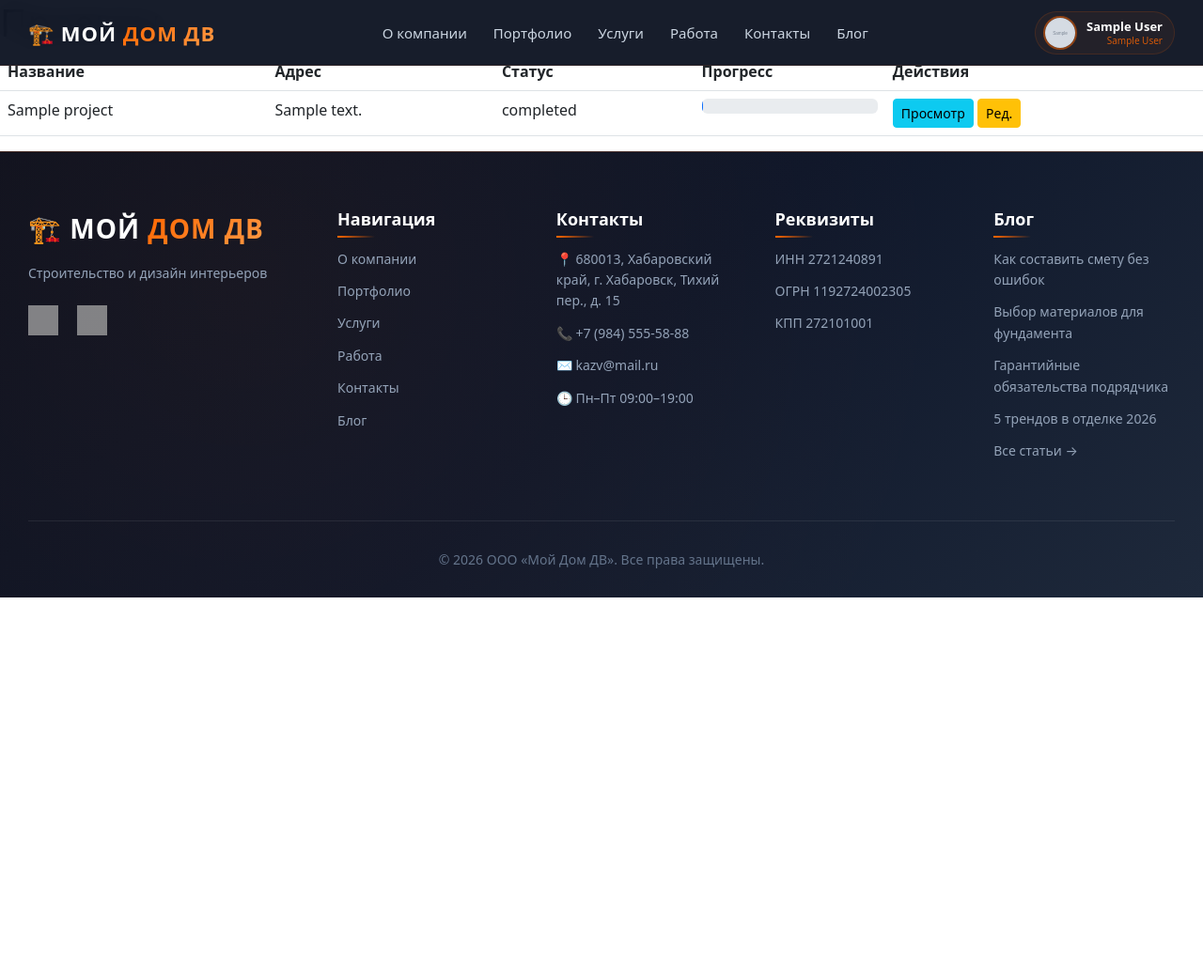
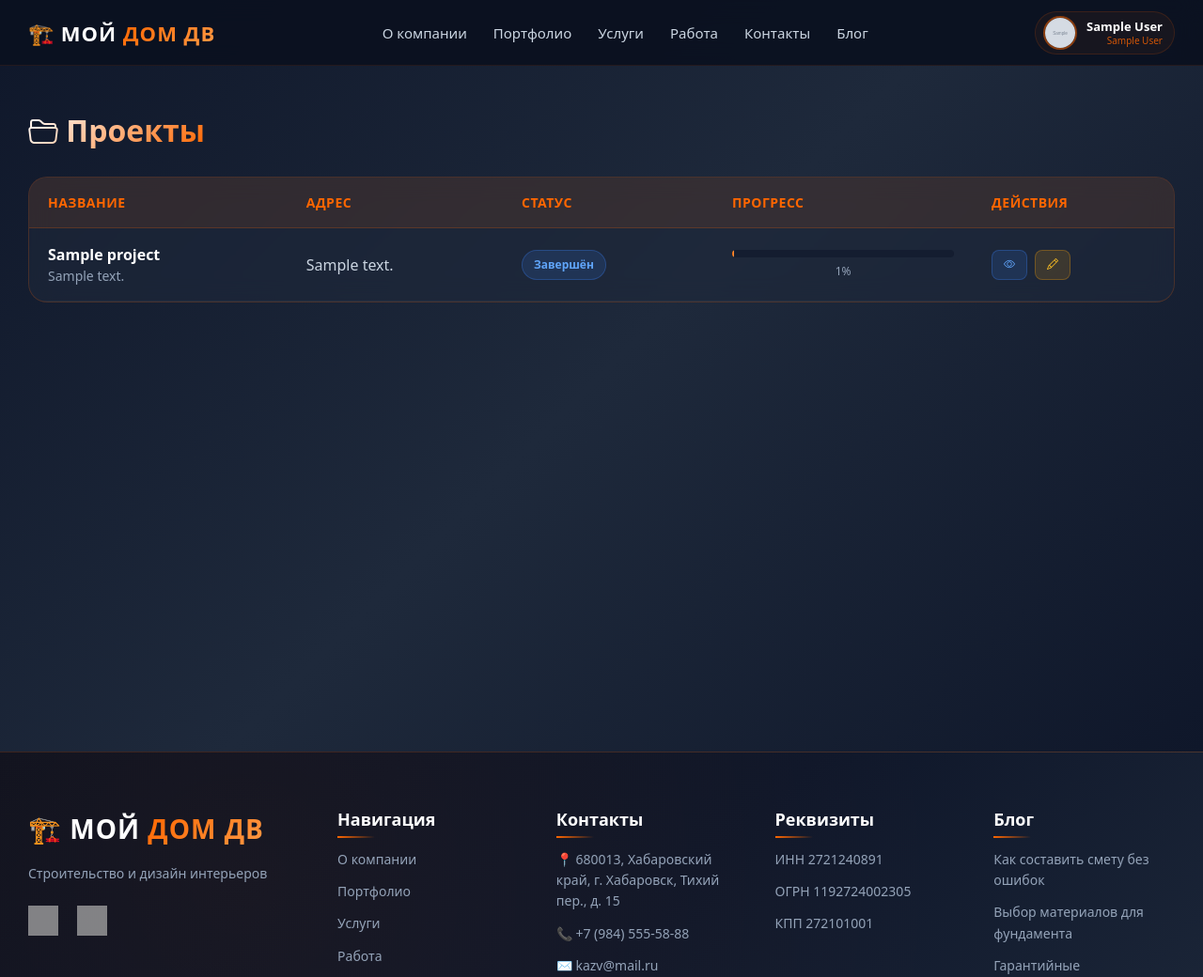
Before and after one commit to IceFox27/diploma, a Flask app: page /projects/ in a window 1280 px wide. Shown: the top 1040 px of the page at 94% size. Before the commit the page ends 636 px from the top, so only its background shows below. Run offline with Flask 3, Linux system fonts and the light colour scheme; a user stored in the database is signed in; tables that the repository leaves empty hold one stand-in row (values such as "Sample post"); grey boxes marked "Sample" are stand-in pictures; grey boxes are pictures that could not be loaded.

Commit message:
Добавлена стилизация для списка проектов

```diff
--- a/app/__init__.py
+++ b/app/__init__.py
@@ -6,7 +6,7 @@ from .config import Config
 from .routes.main import main
 from .routes.employee import employee
 from .routes.project import project_bp
-from .routes.work import work_bp  # ← ДОБАВЛЕН ИМПОРТ
+from .routes.work import work_bp
 
 def create_app(config_class=Config):
     app = Flask(__name__)
@@ -15,13 +15,12 @@ def create_app(config_class=Config):
     app.register_blueprint(main)
     app.register_blueprint(employee)
     app.register_blueprint(project_bp)
-    app.register_blueprint(work_bp)  # ← ДОБАВЛЕНА РЕГИСТРАЦИЯ
+    app.register_blueprint(work_bp)
 
     db.init_app(app)
     migrate.init_app(app, db)
     login_manager.init_app(app)
 
-    # Указывает, куда перенаправлять неавторизованного пользователя.
     login_manager.login_view = 'employee.login'
     login_manager.login_message = 'Вы не можете получить доступ к данной странице. Вам необходимо войти.'
     login_manager.login_message_category = 'info'
--- a/app/routes/project.py
+++ b/app/routes/project.py
@@ -3,7 +3,7 @@ from flask_login import login_required, current_user
 from ..extensions import db
 from ..models.project import Project
 from ..models.employee import Employee
-from ..models.role import Role  # ДОБАВЛЕН ИМПОРТ (был пропущен)
+from ..models.role import Role
 
 project_bp = Blueprint('project', __name__, url_prefix='/projects')
 
@@ -11,7 +11,6 @@ project_bp = Blueprint('project', __name__, url_prefix='/projects')
 @project_bp.route('/')
 @login_required
 def list_projects():
-    """Список всех проектов (директор видит все, менеджер/сотрудник - свои)"""
     if current_user.role.name == 'director':
         projects = Project.query.all()
     elif current_user.role.name == 'manager':
@@ -20,8 +19,6 @@ def list_projects():
             (Project.director_id == current_user.id)
         ).all()
     else:
-        # Обычный сотрудник - проекты, где он в рабочей группе
-        # assigned_projects теперь динамический (lazy='dynamic'), можно использовать .all()
         projects = current_user.assigned_projects.all()
 
     return render_template('projects/list.html', projects=projects)
@@ -30,20 +27,15 @@ def list_projects():
 @project_bp.route('/create', methods=['GET', 'POST'])
 @login_required
 def create():
-    """Создание проекта (только для директора)"""
-    # Проверка прав: только директор может создавать проекты
     if current_user.role.name != 'director':
         flash('Только директор может создавать проекты', 'danger')
         return redirect(url_for('project.list_projects'))
 
-    # GET-запрос: показываем форму
     if request.method == 'GET':
         managers = Employee.query.join(Role).filter(Role.name == 'manager').all()
         return render_template('projects/create.html', managers=managers)
 
-    # POST-запрос: обрабатываем форму
     try:
-        # Получаем данные из формы
         name = request.form.get('name')
         address = request.form.get('address')
         description = request.form.get('description')
@@ -53,13 +45,11 @@ def create():
         priority = request.form.get('priority', 'medium')
         manager_id = request.form.get('manager_id') or None
 
-        # Валидация обязательных полей
         if not name or not address or not start_date:
             flash('Заполните обязательные поля (название, адрес, дата начала)', 'danger')
             managers = Employee.query.join(Role).filter(Role.name == 'manager').all()
             return render_template('projects/create.html', managers=managers)
 
-        # Создаём проект
         project = Project(
             name=name,
             address=address,
@@ -94,7 +84,6 @@ def edit(project_id):
     """Редактирование проекта (только директор или менеджер проекта)"""
     project = Project.query.get_or_404(project_id)
 
-    # Проверка прав
     if current_user.role.name != 'director' and project.manager_id != current_user.id:
         flash('У вас нет прав для редактирования этого проекта', 'danger')
         return redirect(url_for('project.list_projects'))
@@ -104,7 +93,6 @@ def edit(project_id):
         managers = Employee.query.join(Role).filter(Role.name == 'manager').all()
         return render_template('projects/edit.html', project=project, managers=managers)
 
-    # POST-запрос: обрабатываем форму
     try:
         # Обновляем данные
         project.name = request.form.get('name')
--- /dev/null
+++ b/app/static/css/projects_list.css
@@ -0,0 +1,286 @@
+.projects-page {
+    min-height: 100vh;
+    background: linear-gradient(135deg, #0F172A 0%, #1E293B 50%, #0F172A 100%);
+    position: relative;
+    padding: 120px 0 60px;
+}
+
+.projects-container {
+    max-width: 1400px;
+    margin: 0 auto;
+    padding: 0 30px;
+    position: relative;
+    z-index: 1;
+}
+
+.projects-header {
+    display: flex;
+    justify-content: space-between;
+    align-items: center;
+    margin-bottom: 30px;
+    flex-wrap: wrap;
+    gap: 20px;
+}
+
+.projects-header h1 {
+    font-size: 32px;
+    font-weight: 700;
+    background: linear-gradient(135deg, #fff, #ff6600);
+    -webkit-background-clip: text;
+    -webkit-text-fill-color: transparent;
+    background-clip: text;
+    margin: 0;
+}
+
+.btn-create {
+    background: linear-gradient(135deg, #ff6600, #e05a00);
+    color: white;
+    padding: 12px 24px;
+    border-radius: 12px;
+    text-decoration: none;
+    font-weight: 600;
+    transition: all 0.3s ease;
+    display: inline-flex;
+    align-items: center;
+    gap: 8px;
+    border: none;
+    cursor: pointer;
+}
+
+.btn-create:hover {
+    transform: translateY(-2px);
+    box-shadow: 0 5px 20px rgba(255, 102, 0, 0.4);
+    background: linear-gradient(135deg, #e05a00, #cc4e00);
+    color: white;
+}
+
+.projects-table-wrapper {
+    background: rgba(30, 41, 59, 0.6);
+    backdrop-filter: blur(12px);
+    border-radius: 20px;
+    border: 1px solid rgba(255, 102, 0, 0.2);
+    overflow-x: auto;
+    overflow-y: visible;
+}
+
+.projects-table {
+    width: 100%;
+    border-collapse: collapse;
+    min-width: 800px;
+}
+
+.projects-table thead tr {
+    background: rgba(255, 102, 0, 0.1);
+    border-bottom: 1px solid rgba(255, 102, 0, 0.2);
+}
+
+.projects-table th {
+    padding: 16px 20px;
+    text-align: left;
+    color: #ff6600;
+    font-weight: 600;
+    font-size: 14px;
+    text-transform: uppercase;
+    letter-spacing: 0.5px;
+}
+
+.projects-table td {
+    padding: 16px 20px;
+    color: #cbd5e1;
+    border-bottom: 1px solid rgba(255, 255, 255, 0.05);
+    vertical-align: middle;
+}
+
+.projects-table tbody tr {
+    transition: all 0.3s ease;
+}
+
+.projects-table tbody tr:hover {
+    background: rgba(255, 102, 0, 0.05);
+    transform: scale(1.01);
+}
+
+.project-name {
+    font-weight: 600;
+    color: white;
+}
+
+.project-address {
+    font-size: 14px;
+    color: #94a3b8;
+}
+
+.status-badge {
+    display: inline-block;
+    padding: 6px 12px;
+    border-radius: 20px;
+    font-size: 12px;
+    font-weight: 600;
+    text-transform: capitalize;
+}
+
+.status-planning {
+    background: rgba(100, 116, 139, 0.2);
+    color: #94a3b8;
+    border: 1px solid rgba(100, 116, 139, 0.3);
+}
+
+.status-active {
+    background: rgba(34, 197, 94, 0.15);
+    color: #4ade80;
+    border: 1px solid rgba(34, 197, 94, 0.3);
+}
+
+.status-review {
+    background: rgba(245, 158, 11, 0.15);
+    color: #fbbf24;
+    border: 1px solid rgba(245, 158, 11, 0.3);
+}
+
+.status-completed {
+    background: rgba(59, 130, 246, 0.15);
+    color: #60a5fa;
+    border: 1px solid rgba(59, 130, 246, 0.3);
+}
+
+.status-hold {
+    background: rgba(239, 68, 68, 0.15);
+    color: #f87171;
+    border: 1px solid rgba(239, 68, 68, 0.3);
+}
+
+.progress-wrapper {
+    min-width: 120px;
+}
+
+.progress-bar-custom {
+    background: rgba(15, 23, 42, 0.6);
+    border-radius: 10px;
+    height: 8px;
+    overflow: hidden;
+    margin-bottom: 6px;
+}
+
+.progress-fill {
+    background: linear-gradient(90deg, #ff6600, #ff9944);
+    height: 100%;
+    border-radius: 10px;
+    transition: width 0.3s ease;
+    position: relative;
+}
+
+.progress-text {
+    font-size: 12px;
+    color: #94a3b8;
+    display: block;
+    text-align: center;
+}
+
+.actions {
+    display: flex;
+    gap: 8px;
+    flex-wrap: wrap;
+}
+
+.btn-action {
+    padding: 6px 12px;
+    border-radius: 8px;
+    text-decoration: none;
+    font-size: 12px;
+    font-weight: 500;
+    transition: all 0.3s ease;
+    display: inline-flex;
+    align-items: center;
+    gap: 4px;
+    border: none;
+    cursor: pointer;
+}
+
+.btn-view {
+    background: rgba(59, 130, 246, 0.15);
+    color: #60a5fa;
+    border: 1px solid rgba(59, 130, 246, 0.3);
+}
+
+.btn-view:hover {
+    background: rgba(59, 130, 246, 0.3);
+    transform: translateY(-1px);
+}
+
+.btn-edit {
+    background: rgba(245, 158, 11, 0.15);
+    color: #fbbf24;
+    border: 1px solid rgba(245, 158, 11, 0.3);
+}
+
+.btn-edit:hover {
+    background: rgba(245, 158, 11, 0.3);
+    transform: translateY(-1px);
+}
+
+.btn-delete {
+    background: rgba(239, 68, 68, 0.15);
+    color: #f87171;
+    border: 1px solid rgba(239, 68, 68, 0.3);
+}
+
+.btn-delete:hover {
+    background: rgba(239, 68, 68, 0.3);
+    transform: translateY(-1px);
+}
+
+.empty-state {
+    text-align: center;
+    padding: 60px 20px;
+    background: rgba(30, 41, 59, 0.6);
+    border-radius: 20px;
+    border: 1px solid rgba(255, 102, 0, 0.2);
+}
+
+.empty-icon {
+    font-size: 64px;
+    margin-bottom: 20px;
+}
+
+.empty-state h3 {
+    color: white;
+    margin-bottom: 10px;
+}
+
+.empty-state p {
+    color: #94a3b8;
+    margin-bottom: 20px;
+}
+
+@media (max-width: 768px) {
+    .projects-page {
+        padding: 100px 0 40px;
+    }
+
+    .projects-container {
+        padding: 0 16px;
+    }
+
+    .projects-header h1 {
+        font-size: 24px;
+    }
+
+    .btn-create {
+        padding: 10px 18px;
+        font-size: 14px;
+    }
+
+    .projects-table th,
+    .projects-table td {
+        padding: 12px 16px;
+    }
+
+    .actions {
+        flex-direction: column;
+    }
+
+    .btn-action {
+        text-align: center;
+        justify-content: center;
+    }
+}
--- a/app/templates/projects/list.html
+++ b/app/templates/projects/list.html
@@ -1,12 +1,27 @@
 {% extends "main/base.html" %}
 
+{% block title %}Проекты{% endblock %}
+
+{% block extra_css %}
+<link rel="stylesheet" href="{{ url_for('static', filename='css/projects_list.css') }}">
+<link rel="stylesheet" href="https://cdn.jsdelivr.net/npm/bootstrap-icons@1.11.1/font/bootstrap-icons.css">
+{% endblock %}
+
 {% block content %}
-<h1>Проекты</h1>
+<div class="projects-page">
+    <div class="projects-container">
+        <div class="projects-header">
+            <h1><i class="bi bi-folder2-open"></i> Проекты</h1>
             {% if current_user.role.name == 'director' %}
-    <a href="{{ url_for('project.create') }}" class="btn btn-primary mb-3">+ Создать проект</a>
+                <a href="{{ url_for('project.create') }}" class="btn-create">
+                    <i class="bi bi-plus-lg"></i> Создать проект
+                </a>
             {% endif %}
+        </div>
 
-<table class="table">
+        {% if projects %}
+        <div class="projects-table-wrapper">
+            <table class="projects-table">
                 <thead>
                     <tr>
                         <th>Название</th>
@@ -19,29 +34,64 @@
                 <tbody>
                     {% for project in projects %}
                     <tr>
-            <td>{{ project.name }}</td>
-            <td>{{ project.address }}</td>
-            <td>{{ project.status }}</td>
                         <td>
-                <div class="progress">
-                    <div class="progress-bar" style="width: {{ project.progress_percent }}%">
-                        {{ project.progress_percent }}%
+                            <div class="project-name">{{ project.name }}</div>
+                            <div class="project-address">{{ project.address }}</div>
+                        </td>
+                        <td>{{ project.address|truncate(40) }}</td>
+                        <td>
+                            <span class="status-badge status-{{ project.status }}">
+                                {% if project.status == 'planning' %}Планирование
+                                {% elif project.status == 'active' %}Активный
+                                {% elif project.status == 'review' %}На проверке
+                                {% elif project.status == 'completed' %}Завершён
+                                {% elif project.status == 'hold' %}Приостановлен
+                                {% else %}{{ project.status }}
+                                {% endif %}
+                            </span>
+                        </td>
+                        <td>
+                            <div class="progress-wrapper">
+                                <div class="progress-bar-custom">
+                                    <div class="progress-fill" style="width: {{ project.progress_percent }}%"></div>
                                 </div>
+                                <span class="progress-text">{{ project.progress_percent }}%</span>
                             </div>
                         </td>
                         <td>
-                <a href="{{ url_for('project.view', project_id=project.id) }}" class="btn btn-sm btn-info">Просмотр</a>
+                            <div class="actions">
+                                <a href="{{ url_for('project.view', project_id=project.id) }}" class="btn-action btn-view">
+                                    <i class="bi bi-eye"></i>
+                                </a>
                                 {% if current_user.role.name == 'director' or project.manager_id == current_user.id %}
-                    <a href="{{ url_for('project.edit', project_id=project.id) }}" class="btn btn-sm btn-warning">Ред.</a>
+                                <a href="{{ url_for('project.edit', project_id=project.id) }}" class="btn-action btn-edit">
+                                    <i class="bi bi-pencil"></i>
+                                </a>
                                 {% endif %}
                                 {% if current_user.role.name == 'director' %}
                                 <form method="POST" action="{{ url_for('project.delete', project_id=project.id) }}" style="display:inline;">
-                        <button type="submit" class="btn btn-sm btn-danger" onclick="return confirm('Удалить проект?')">Уд.</button>
+                                    <button type="submit" class="btn-action btn-delete" onclick="return confirm('Удалить проект {{ project.name }}?')">
+                                        <i class="bi bi-trash"></i>
+                                    </button>
                                 </form>
                                 {% endif %}
+                            </div>
                         </td>
                     </tr>
                     {% endfor %}
                 </tbody>
             </table>
+        </div>
+        {% else %}
+        <div class="empty-state">
+            <div class="empty-icon">📁</div>
+            <h3>Нет проектов</h3>
+            <p>У вас пока нет ни одного проекта</p>
+            {% if current_user.role.name == 'director' %}
+            <a href="{{ url_for('project.create') }}" class="btn-create">Создать первый проект</a>
+            {% endif %}
+        </div>
+        {% endif %}
+    </div>
+</div>
 {% endblock %}
```
Also changed, not shown: app/templates/main/__init__.py (deleted). Lines whose indentation alone changed are shown as unchanged.
